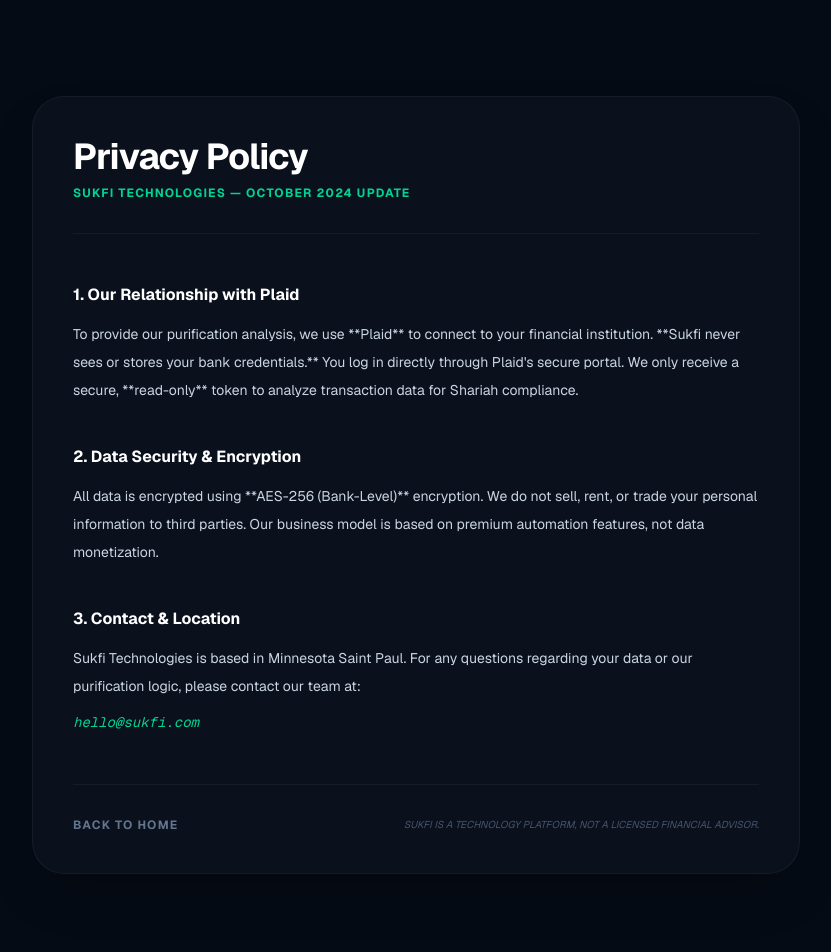
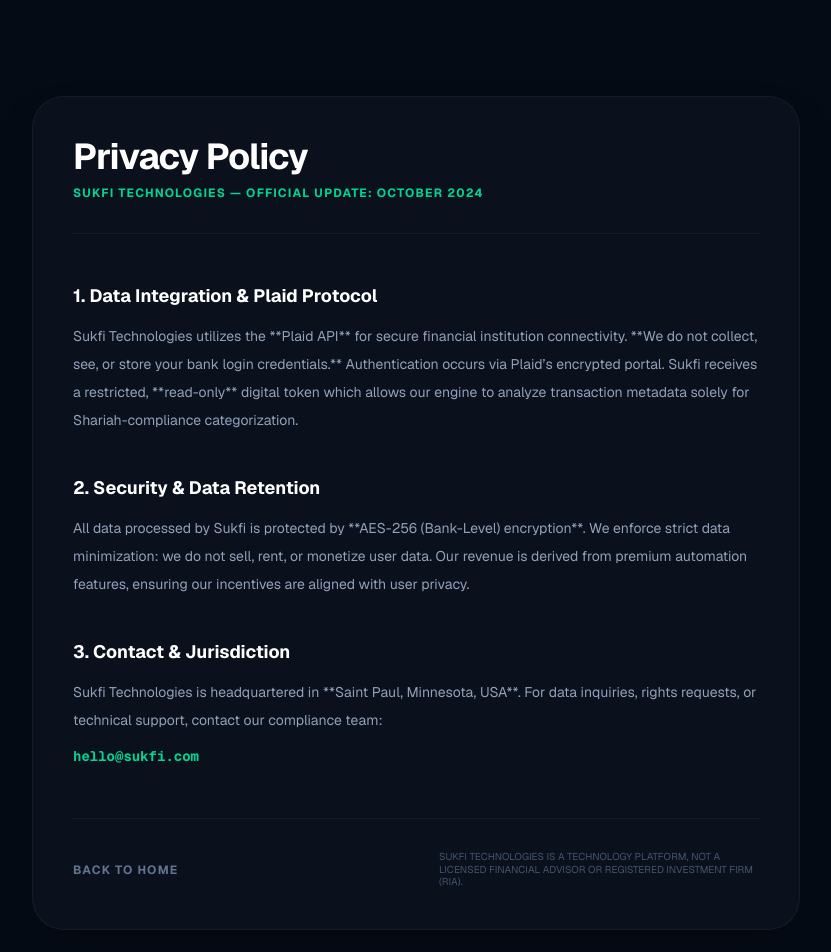
Before and after one commit to mubashiraden00-alt/Sukfi-waitlist, a Next.js app: page /privacy in a window 1280 px wide. Shown: the top 952 px of the page, without its empty margins (224-1055 px from the left). Built offline with nearby package versions, Linux system fonts and the light colour scheme.

Commit message:
docs: airtight privacy policy with technical compliance language

```diff
--- a/src/app/privacy/page.tsx
+++ b/src/app/privacy/page.tsx
@@ -2,44 +2,48 @@
   return (
     <div className="min-h-screen bg-[#050B15] text-slate-300 p-8 md:p-24 font-sans leading-relaxed">
       <div className="max-w-3xl mx-auto bg-[#0A101C] p-10 rounded-[32px] border border-white/5 shadow-2xl">
-        {/* THE ANCHOR: Real Date + Real Entity */}
+        {/* HEADER: No more placeholders */}
         <div className="mb-12 border-b border-white/5 pb-8">
           <h1 className="text-4xl font-bold text-white mb-2 tracking-tight">Privacy Policy</h1>
           <p className="text-emerald-400 font-bold text-xs uppercase tracking-widest">
-            Sukfi Technologies — October 2024 Update
+            Sukfi Technologies — Official Update: October 2024
           </p>
         </div>
 
+        {/* SECTION 1: TECHNICAL AUTHENTICATION */}
         <section className="mb-10">
-          <h2 className="text-white font-bold mb-3">1. Our Relationship with Plaid</h2>
-          <p className="text-sm leading-7">
-            To provide our purification analysis, we use **Plaid** to connect to your financial institution. **Sukfi never sees or stores your bank credentials.** You log in directly through Plaid's secure portal. We only receive a secure, **read-only** token to analyze transaction data for Shariah compliance.
+          <h2 className="text-white font-bold mb-3 text-lg">1. Data Integration & Plaid Protocol</h2>
+          <p className="text-sm leading-7 text-slate-400">
+            Sukfi Technologies utilizes the **Plaid API** for secure financial institution connectivity. **We do not collect, see, or store your bank login credentials.** Authentication occurs via Plaid’s encrypted portal. Sukfi receives a restricted, **read-only** digital token which allows our engine to analyze transaction metadata solely for Shariah-compliance categorization.
           </p>
         </section>
 
+        {/* SECTION 2: ENCRYPTION STANDARDS */}
         <section className="mb-10">
-          <h2 className="text-white font-bold mb-3">2. Data Security & Encryption</h2>
-          <p className="text-sm leading-7">
-            All data is encrypted using **AES-256 (Bank-Level)** encryption. We do not sell, rent, or trade your personal information to third parties. Our business model is based on premium automation features, not data monetization.
+          <h2 className="text-white font-bold mb-3 text-lg">2. Security & Data Retention</h2>
+          <p className="text-sm leading-7 text-slate-400">
+            All data processed by Sukfi is protected by **AES-256 (Bank-Level) encryption**. We enforce strict data minimization: we do not sell, rent, or monetize user data. Our revenue is derived from premium automation features, ensuring our incentives are aligned with user privacy.
           </p>
         </section>
 
+        {/* SECTION 3: LEGAL JURISDICTION */}
         <section className="mb-12">
-          <h2 className="text-white font-bold mb-3">3. Contact & Location</h2>
-          <p className="text-sm leading-7">
-            Sukfi Technologies is based in Minnesota Saint Paul. For any questions regarding your data or our purification logic, please contact our team at:
+          <h2 className="text-white font-bold mb-3 text-lg">3. Contact & Jurisdiction</h2>
+          <p className="text-sm leading-7 text-slate-400">
+            Sukfi Technologies is headquartered in **Saint Paul, Minnesota, USA**. For data inquiries, rights requests, or technical support, contact our compliance team:
             <br />
-            <span className="text-emerald-400 font-mono mt-2 block italic">hello@sukfi.com</span>
+            <span className="text-emerald-400 font-mono mt-2 block font-bold">hello@sukfi.com</span>
           </p>
         </section>
 
-        <div className="pt-8 border-t border-white/5 flex justify-between items-center">
+        {/* FOOTER: The Anti-Contradiction Shield */}
+        <div className="pt-8 border-t border-white/5 flex flex-col md:flex-row justify-between items-center gap-4 text-center md:text-left">
           <a href="/" className="text-xs font-bold text-slate-500 hover:text-emerald-400 transition uppercase tracking-widest">
             Back to Home
           </a>
-          <p className="text-[10px] text-slate-600 italic uppercase">
-            Sukfi is a technology platform, not a licensed financial advisor.
-          </p>
+          <div className="text-[10px] text-slate-600 uppercase leading-tight max-w-xs">
+            SUKFI TECHNOLOGIES IS A TECHNOLOGY PLATFORM, NOT A LICENSED FINANCIAL ADVISOR OR REGISTERED INVESTMENT FIRM (RIA).
+          </div>
         </div>
       </div>
     </div>
```
